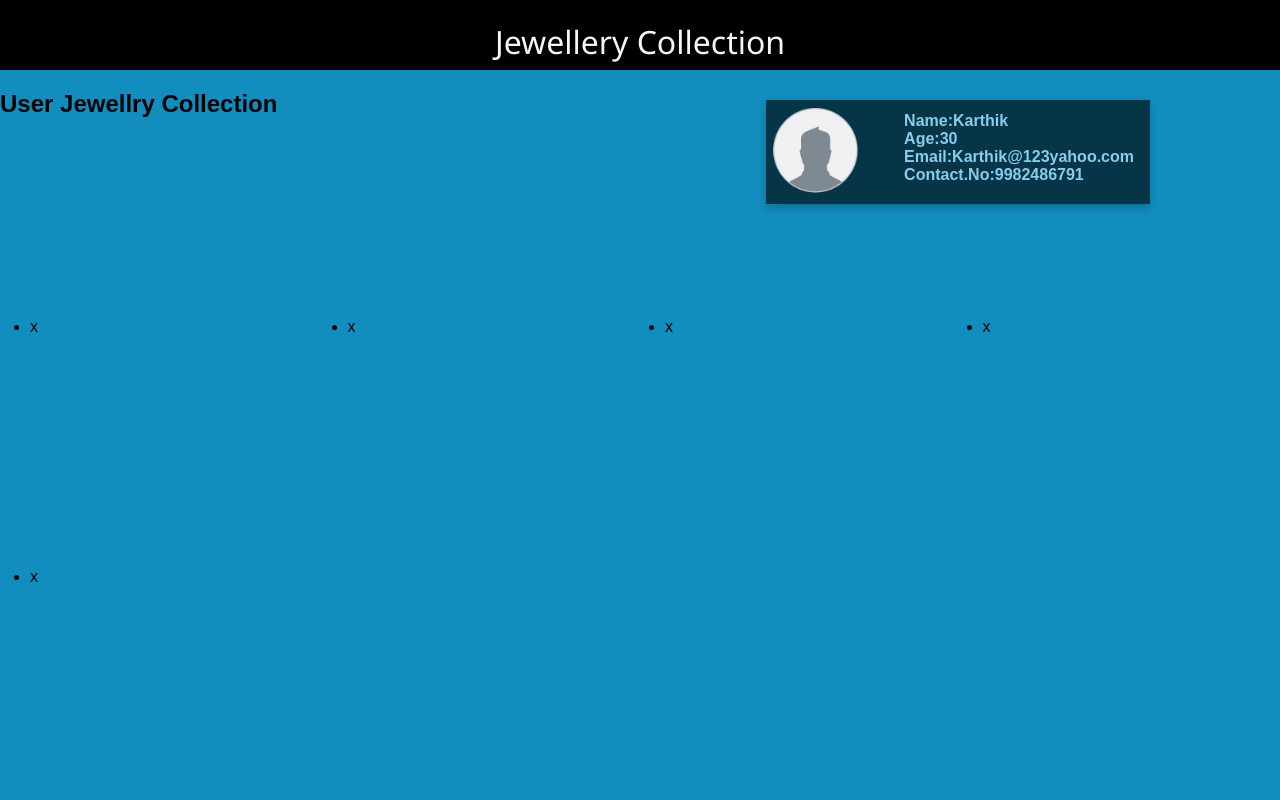
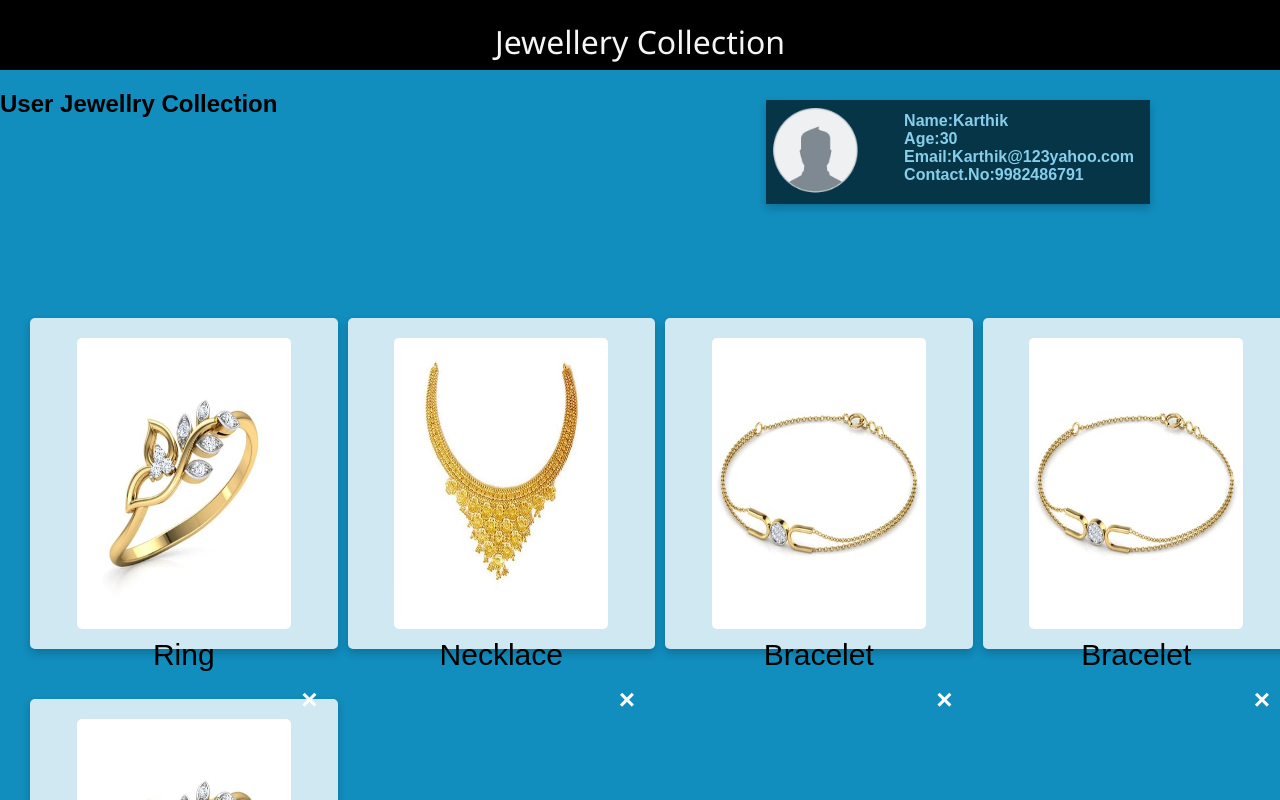
Before and after one commit to MelroySanthmayor/J-app, a React (Create React App) app: page / in a window 1280 px wide. Shown: the top 800 px of the page. Built offline with nearby package versions, Linux system fonts and the light colour scheme.

Commit message:
Component to render Items and delete on click event handled

```diff
--- a/src/components/Itemlist.js
+++ b/src/components/Itemlist.js
@@ -9,19 +9,34 @@ export default class Itemlist extends Component{
 
         return(
 
-        <li>
-          <div className="todo-item">
-            <span className="item-name">{this.props.item}</span>
-            <span className="item-delete" onClick={this.handleDelete}> x </span>
-          </div>
-        </li>
+            <li  className="grid-item">
 
+            <img className="Img" src={this.props.image} alt="error" />
+            <div id="myModal" class="modal">
+            <div class="modal-content">
+            <div class="modal-header">
+            <span class="close">&times;</span>
+               <h2>Item Details</h2>
+            </div>
+            <div class="modal-body">
+              <p>Type:{this.props.type}</p>
+              <p>Material:{this.props.material}</p>
+            </div>
+            <div class="modal-footer">
+            <h3>{this.props.name}</h3>
+            </div>
+            </div>
+            </div>
+            <div className="container1">
+            {this.props.name}
+            </div>
+            <span class="close1" onClick={this.props.Delete}>&times;</span>
+
+          </li>
 
 
         );
 
     }
-    handleDelete() {
-        this.props.onDelete(this.props.item);
-    }
+
 }
```
